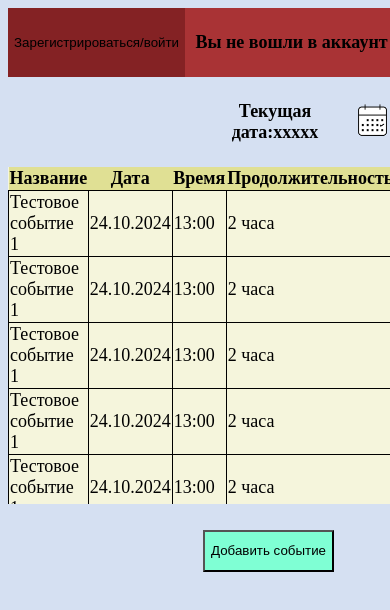
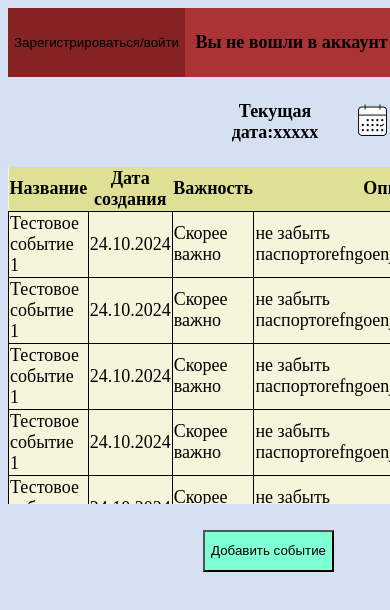
Before and after one commit to ycea/JATodo, a plain HTML site: page index.html in a window 390 px wide. Drawn offline with Linux system fonts and the light colour scheme.

Commit message:
Вечерний апдейт
убрал hover на мобиле и отредактировал колонки в таблице

```diff
--- a/index.html
+++ b/index.html
@@ -21,45 +21,39 @@
         <table class="eventsTable">
             <thead>
                 <th>Название</th>
-                <th>Дата</th>
-                <th>Время</th>
-                <th>Продолжительность</th>
-                <th>Примечания</th>
+                <th>Дата создания</th>
+                <th>Важность</th>
+                <th>Описание</th>
             </thead>
             <tbody>
                 <tr>
                     <td>Тестовое событие 1</td>
                     <td>24.10.2024</td>
-                    <td>13:00</td>
-                    <td>2 часа</td>
+                    <td>Скорее важно</td>
                     <td>не забыть паспортorefngoenjgrelksrgnkelngkerngk</td>
                 </tr>
                 <tr>
                     <td>Тестовое событие 1</td>
                     <td>24.10.2024</td>
-                    <td>13:00</td>
-                    <td>2 часа</td>
+                    <td>Скорее важно</td>
                     <td>не забыть паспортorefngoenjgrelksrgnkelngkerngk</td>
                 </tr>
                 <tr>
                     <td>Тестовое событие 1</td>
                     <td>24.10.2024</td>
-                    <td>13:00</td>
-                    <td>2 часа</td>
+                    <td>Скорее важно</td>
                     <td>не забыть паспортorefngoenjgrelksrgnkelngkerngk</td>
                 </tr>
                 <tr>
                     <td>Тестовое событие 1</td>
                     <td>24.10.2024</td>
-                    <td>13:00</td>
-                    <td>2 часа</td>
+                    <td>Скорее важно</td>
                     <td>не забыть паспортorefngoenjgrelksrgnkelngkerngk</td>
                 </tr>
                 <tr>
                     <td>Тестовое событие 1</td>
                     <td>24.10.2024</td>
-                    <td>13:00</td>
-                    <td>2 часа</td>
+                    <td>Скорее важно</td>
                     <td>не забыть паспортorefngoenjgrelksrgnkelngkerngk</td>
                 </tr>
             </tbody>
--- a/mediaStyles.css
+++ b/mediaStyles.css
@@ -1,6 +1,15 @@
 @media (max-width:1080px){
     .tableContainer{
         max-height: 40vh;
+    }
+    .button_icon:hover{
+        opacity: 100%;
+    }
+    .left_side_button:hover{
+        background-color: #842224;
+    }
+    .addEvent:hover{
+        background-color: aquamarine;
     }
 }
 @media(orientation:landscape){
```
